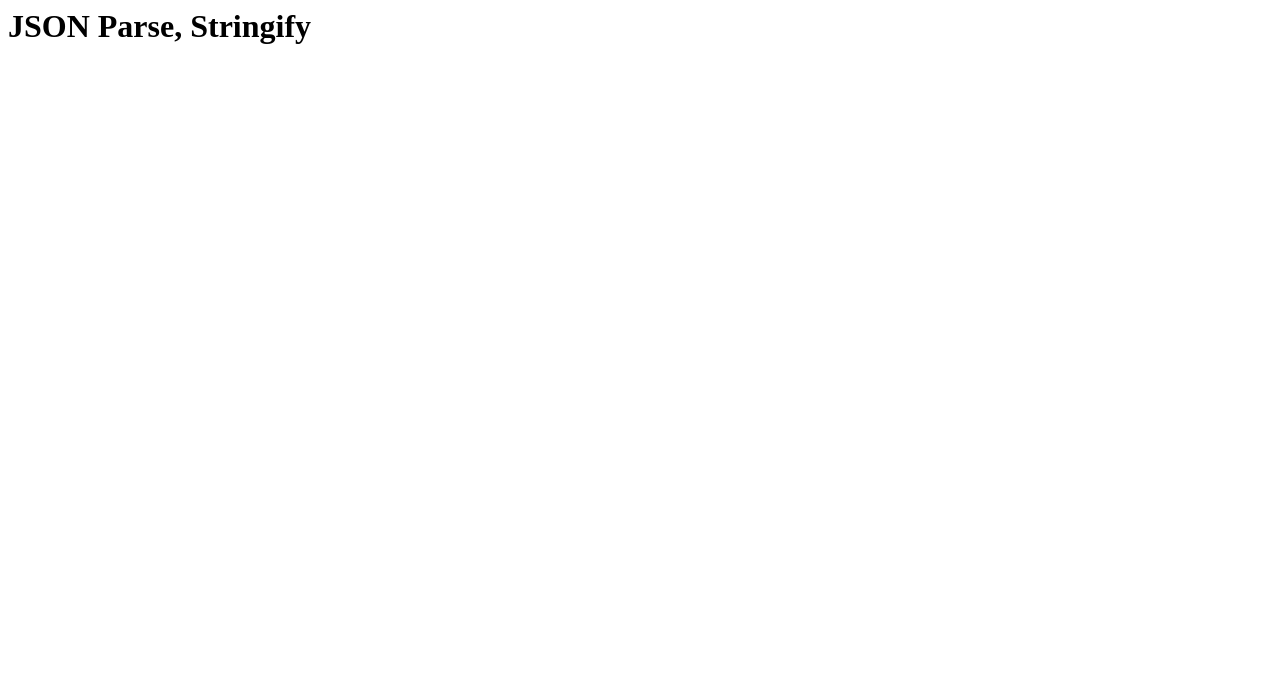
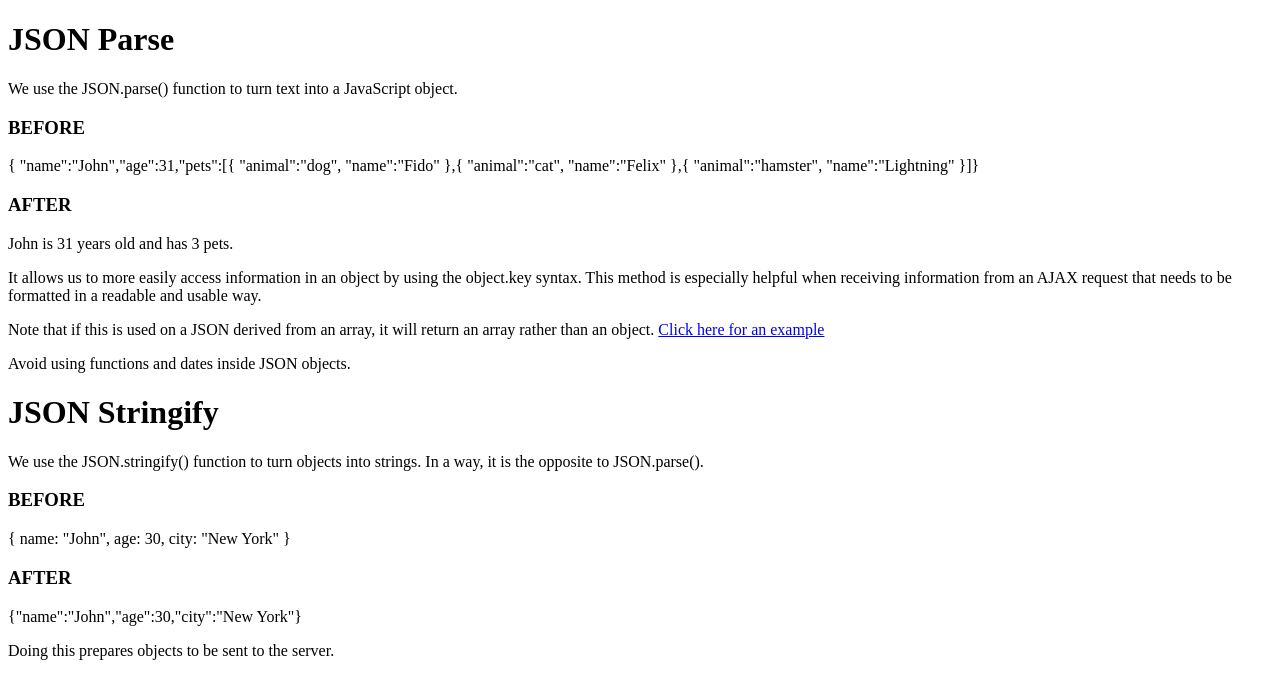
Before and after one commit to emma-fisher/cit261, a plain HTML site: page json.html in a window 1280 px wide. Drawn offline with Linux system fonts and the light colour scheme.

Commit message:
adding more documentation

```diff
--- a/json.html
+++ b/json.html
@@ -1,14 +1,45 @@
+<!DOCTYPE html>
 <html>
 
-<head>
-    <title>JSON Parse, Stringify</title>
-    <link rel='stylesheet' type='text/css' href=''>
-</head>
+<body>
+    <h1>JSON Parse</h1>
+    <p>We use the JSON.parse() function to turn text into a JavaScript object.</p>
+    <h3>BEFORE</h3>
+    <div id="before">{ "name":"John","age":31,"pets":[{ "animal":"dog", "name":"Fido" },{ "animal":"cat", "name":"Felix"
+        },{ "animal":"hamster", "name":"Lightning" }]}</div>
+    <h3>AFTER</h3>
+    <div id="after"></div>
+    <p>It allows us to more easily access information in an object by using the object.key syntax.
+        This method is especially helpful when receiving information from an AJAX request that needs to be
+        formatted in a readable and usable way.</p>
+    <p>Note that if this is used on a JSON derived from an array, it will return an array rather than an object. <a
+            href='https://www.w3schools.com/js/tryit.asp?filename=tryjson_ajax_array'>Click here for an example</a></p>
+    <p>Avoid using functions and dates inside JSON objects.</p>
 
-<body>
-    <h1>JSON Parse, Stringify</h1>
+    <script>
+        var text = '{ "name":"John","age":31,"pets":[{ "animal":"dog", "name":"Fido" },{ "animal":"cat", "name":"Felix" },{ "animal":"hamster", "name":"Lightning" }]}';
+        var parsedText = JSON.parse(text);
+        var newText = document.createElement('p');
+        newText.innerHTML = parsedText.name + ' is ' + parsedText.age + ' years old and has ' + parsedText.pets.length + ' pets.';
+        var container = document.getElementById('after').appendChild(newText);
+    </script>
 
+    <h1>JSON Stringify</h1>
+    <p>We use the JSON.stringify() function to turn objects into strings. In a way, it is the opposite to JSON.parse().
+    </p>
+    <h3>BEFORE</h3>
+    <div id="before2">{ name: "John", age: 30, city: "New York" }</div>
+    <h3>AFTER</h3>
+    <div id="after2"></div>
+    <p>Doing this prepares objects to be sent to the server.</p>
 
+    <script>
+        var obj = { name: "John", age: 30, city: "New York" };
+        var stringifiedText = JSON.stringify(obj);
+        var newText = document.createElement('p');
+        newText.innerHTML = stringifiedText;
+        var container = document.getElementById('after2').appendChild(newText);
+    </script>
 </body>
 
 </html>
```
Also changed, not shown: dom.html (+40 -1 lines), mycss.css (added, +27 -0 lines).
